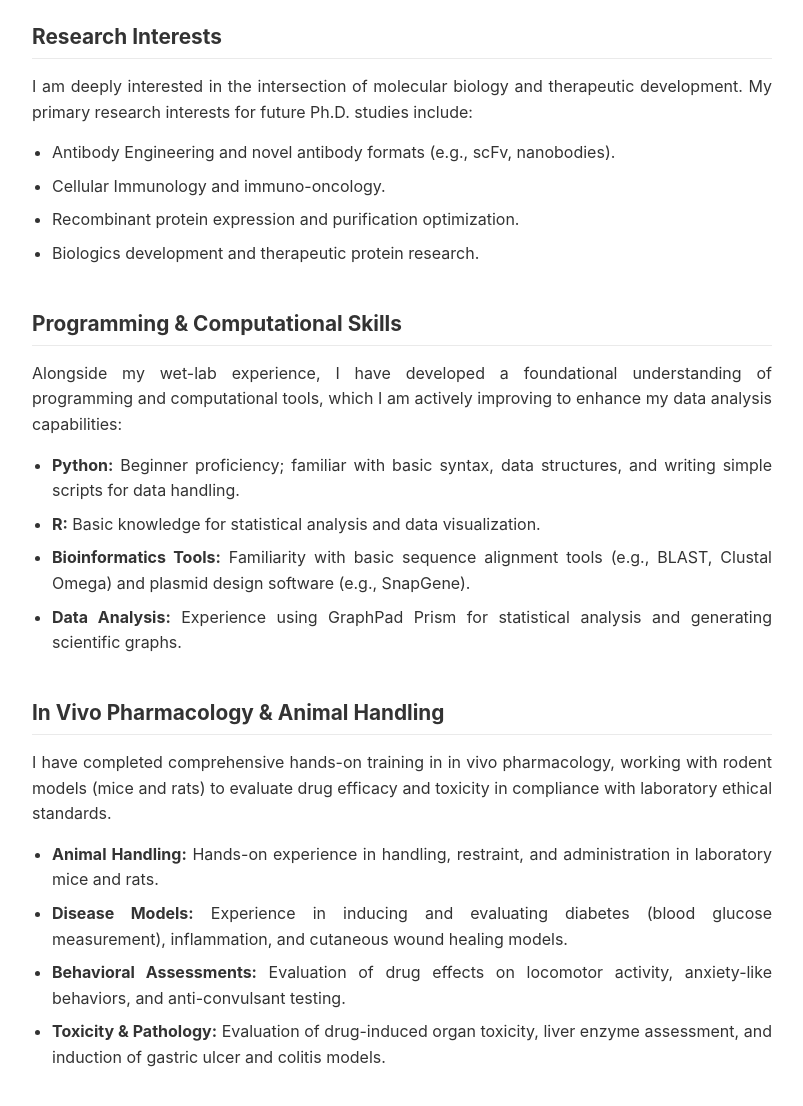
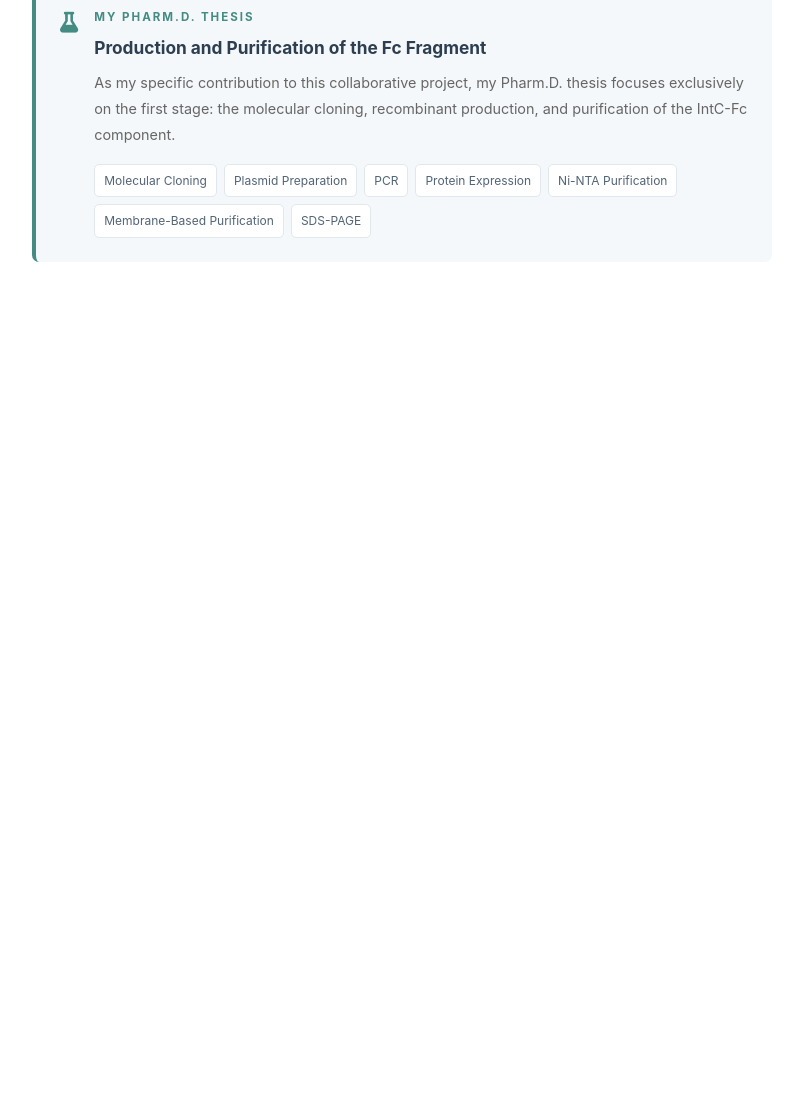
Before and after one commit to alirezahami/alirezahami, a plain HTML site: page index.html in a window 1280 px wide. Shown: the part 1148-2254 px from the top of the page, without its empty margins (418-1221 px from the left). After the commit the page ends 1505 px from the top, so only its background shows below. Drawn offline with Linux system fonts and the light colour scheme.

Commit message:
Update index.html

```diff
--- a/index.html
+++ b/index.html
@@ -476,6 +476,17 @@
                 I am a final-year Doctor of Pharmacy (PharmD) student at Isfahan University of Medical Sciences with a strong interest in pursuing a Ph.D. in <strong>Antibody Engineering, Cellular Immunology, and Oncology</strong>. My current research focuses on the expression and purification of recombinant proteins, specifically the Fc fragment of trastuzumab. I am highly motivated to contribute to therapeutic protein research and biologics development.
             </p>
 
+            <h3>Research Interests</h3>
+            <p>
+                I am deeply interested in the intersection of molecular biology and therapeutic development. My primary research interests for future Ph.D. studies include:
+            </p>
+            <ul>
+                <li>Antibody Engineering and novel antibody formats (e.g., scFv, nanobodies).</li>
+                <li>Cellular Immunology and immuno-oncology.</li>
+                <li>Recombinant protein expression and purification optimization.</li>
+                <li>Biologics development and therapeutic protein research.</li>
+            </ul>
+
             <!-- Thesis Project Section (Updated) -->
             <section class="project-section">
 
@@ -564,38 +575,6 @@
 
             </section>
 
-            <h3>Research Interests</h3>
-            <p>
-                I am deeply interested in the intersection of molecular biology and therapeutic development. My primary research interests for future Ph.D. studies include:
-            </p>
-            <ul>
-                <li>Antibody Engineering and novel antibody formats (e.g., scFv, nanobodies).</li>
-                <li>Cellular Immunology and immuno-oncology.</li>
-                <li>Recombinant protein expression and purification optimization.</li>
-                <li>Biologics development and therapeutic protein research.</li>
-            </ul>
-
-            <!-- Programming Skills Section -->
-            <h3>Programming & Computational Skills</h3>
-            <p>Alongside my wet-lab experience, I have developed a foundational understanding of programming and computational tools, which I am actively improving to enhance my data analysis capabilities:</p>
-            <ul>
-                <li><strong>Python:</strong> Beginner proficiency; familiar with basic syntax, data structures, and writing simple scripts for data handling.</li>
-                <li><strong>R:</strong> Basic knowledge for statistical analysis and data visualization.</li>
-                <li><strong>Bioinformatics Tools:</strong> Familiarity with basic sequence alignment tools (e.g., BLAST, Clustal Omega) and plasmid design software (e.g., SnapGene).</li>
-                <li><strong>Data Analysis:</strong> Experience using GraphPad Prism for statistical analysis and generating scientific graphs.</li>
-            </ul>
-
-            <!-- In Vivo Pharmacology Section (New) -->
-            <h3>In Vivo Pharmacology & Animal Handling</h3>
-            <p>
-                I have completed comprehensive hands-on training in in vivo pharmacology, working with rodent models (mice and rats) to evaluate drug efficacy and toxicity in compliance with laboratory ethical standards.
-            </p>
-            <ul>
-                <li><strong>Animal Handling:</strong> Hands-on experience in handling, restraint, and administration in laboratory mice and rats.</li>
-                <li><strong>Disease Models:</strong> Experience in inducing and evaluating diabetes (blood glucose measurement), inflammation, and cutaneous wound healing models.</li>
-                <li><strong>Behavioral Assessments:</strong> Evaluation of drug effects on locomotor activity, anxiety-like behaviors, and anti-convulsant testing.</li>
-                <li><strong>Toxicity & Pathology:</strong> Evaluation of drug-induced organ toxicity, liver enzyme assessment, and induction of gastric ulcer and colitis models.</li>
-            </ul>
 
         </main>
     </div>
```
